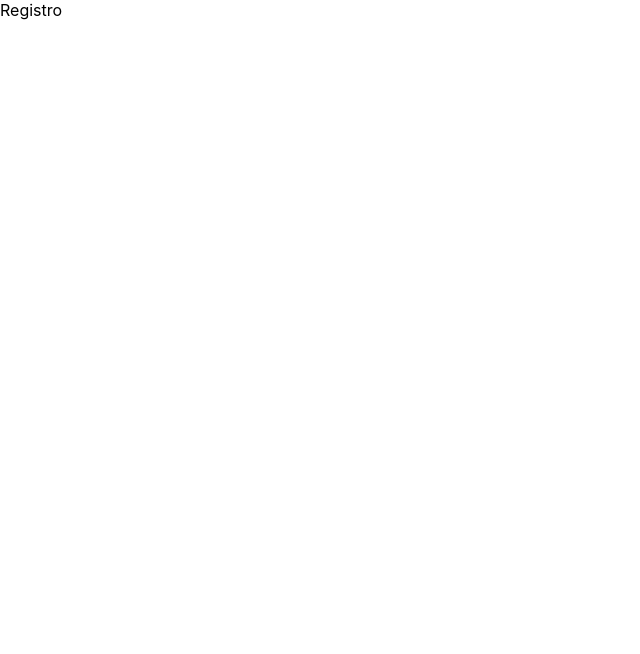
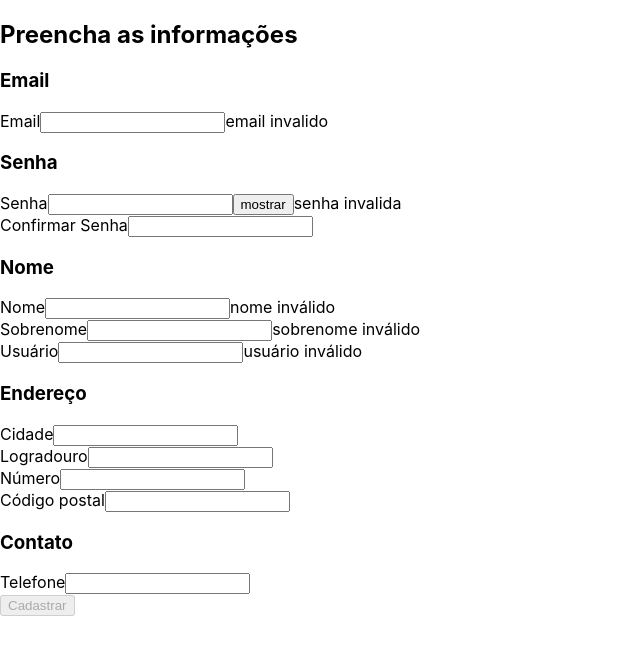
Before and after one commit to aaguero96/Desafio-FrontEnd-Edesoft, a React (Create React App) app in the folder desafio-frontend/: page /register in a window 1280 px wide. Shown: the top 654 px of the page, without its empty margins (0-640 px from the left). Built offline with nearby package versions, Linux system fonts and the light colour scheme.

Commit message:
feat: create Register component

```diff
--- a/desafio-frontend/src/components/Register.tsx
+++ b/desafio-frontend/src/components/Register.tsx
@@ -1,8 +1,235 @@
-import React from 'react';
+import React, { useState } from 'react';
+import { cryptPassword } from '../utilities/crypt';
+import { createUser } from '../utilities/users';
+import { validateEmail, validateName, validatePassword, validatePasswordConfim, validateUserRegister } from '../utilities/validate';
 
 function Register() {
+  const [email, setEmail] = useState<string>("");
+  const [password, setPassword] = useState<string>("");
+  const [passwordConfim, setPasswordConfim] = useState<string>("");
+  const [passwordVisible, setPasswordVisible] = useState<boolean>(false);
+  const [firstName, setFirstName] = useState<string>("");
+  const [lastName, setLastName] = useState<string>("");
+  const [userName, setUserName] = useState<string>("");
+  const [city, setCity] = useState<string>("");
+  const [street, setStreet] = useState<string>("");
+  const [addressNumber, setAddressNumber] = useState<string>("");
+  const [postalCode, setPostalCode] = useState<string>("");
+  const [phone, setPhone] = useState<string>("");
+
   return (
-    <div>Registro</div>
+    <div>
+      <h2>Preencha as informações</h2>
+      <h3>Email</h3>
+      <div>
+        <label htmlFor="email">Email</label>
+        <input
+          type="email"
+          id="email"
+          value={email}
+          onChange={({ target: { value } }) => {
+            setEmail(value);
+          }}
+        />
+        <span
+          hidden={validateEmail(email)}
+        >
+          email invalido
+        </span>
+      </div>
+      <h3>Senha</h3>
+      <div>
+        <label htmlFor="password">Senha</label>
+        <input
+          type={ passwordVisible ? "text" : "password" }
+          id="password"
+          value={password}
+          onChange={({ target: { value } }) => {
+            setPassword(value);
+          }}
+        />
+        <button
+          onClick={() => {
+            setPasswordVisible(!passwordVisible);
+          }}
+        >
+          { passwordVisible ? "não mostrar" : "mostrar" }
+        </button>
+        <span
+          hidden={validatePassword(password)}
+        >
+          senha invalida
+        </span>
+      </div>
+      <div>
+        <label htmlFor="passwordConfirm">Confirmar Senha</label>
+        <input
+          type={ passwordVisible ? "text" : "password" }
+          id="passwordConfirm"
+          value={passwordConfim}
+          onChange={({ target: { value } }) => {
+            setPasswordConfim(value);
+          }}
+        />
+        <span
+          hidden={validatePasswordConfim(password, passwordConfim)}
+        >
+          senhas não correspondem
+        </span>
+      </div>
+      <h3>Nome</h3>
+      <div>
+        <label htmlFor="firstName">Nome</label>
+        <input
+          type="text"
+          id="firstName"
+          value={firstName}
+          onChange={({ target: { value } }) => {
+            setFirstName(value);
+          }}
+        />
+        <span
+          hidden={validateName(firstName)}
+        >
+          nome inválido
+        </span>
+      </div>
+      <div>
+        <label htmlFor="lastName">Sobrenome</label>
+        <input
+          type="text"
+          id="lastName"
+          value={lastName}
+          onChange={({ target: { value } }) => {
+            setLastName(value);
+          }}
+        />
+        <span
+          hidden={validateName(lastName)}
+        >
+          sobrenome inválido
+        </span>
+      </div>
+      <div>
+        <label htmlFor="username">Usuário</label>
+        <input
+          type="text"
+          id="username"
+          value={userName}
+          onChange={({ target: { value } }) => {
+            setUserName(value);
+          }}
+        />
+        <span
+          hidden={validateName(userName)}
+        >
+          usuário inválido
+        </span>
+      </div>
+      <h3>Endereço</h3>
+      <div>
+        <label htmlFor="city">Cidade</label>
+        <input
+          type="text"
+          id="city"
+          value={city}
+          onChange={({ target: { value } }) => {
+            setCity(value);
+          }}
+        />
+      </div>
+      <div>
+        <label htmlFor="street">Logradouro</label>
+        <input
+          type="text"
+          id="street"
+          value={street}
+          onChange={({ target: { value } }) => {
+            setStreet(value);
+          }}
+        />
+      </div>
+      <div>
+        <label htmlFor="number">Número</label>
+        <input
+          type="text"
+          id="number"
+          value={addressNumber}
+          onChange={({ target: { value } }) => {
+            setAddressNumber(value);
+          }}
+        />
+      </div>
+      <div>
+        <label htmlFor="postalCode">Código postal</label>
+        <input
+          type="text"
+          id="postalCode"
+          value={postalCode}
+          onChange={({ target: { value } }) => {
+            setPostalCode(value);
+          }}
+        />
+      </div>
+      <h3>Contato</h3>
+      <div>
+        <label htmlFor="phone">Telefone</label>
+        <input
+          type="tel"
+          id="phone"
+          value={phone}
+          onChange={({ target: { value } }) => {
+            setPhone(value);
+          }}
+        />
+      </div>
+      <button
+        disabled={!validateUserRegister({
+          email,
+          username: userName,
+          password,
+          name: {
+            firstname: firstName,
+            lastname: lastName,
+          },
+          address: {
+            city: city,
+            street: street,
+            number: Number.parseInt(addressNumber),
+            zipcode: postalCode,
+            geolocation: {
+              lat: '',
+              long: '',
+            },
+          },
+          phone,
+        }, passwordConfim)}
+        onClick={() => {
+          createUser({
+            email,
+            username: userName,
+            password,
+            name: {
+              firstname: firstName,
+              lastname: lastName,
+            },
+            address: {
+              city: city,
+              street: street,
+              number: Number.parseInt(addressNumber),
+              zipcode: postalCode,
+              geolocation: {
+                lat: '',
+                long: '',
+              },
+            },
+            phone,
+          });
+        }}
+      >
+        Cadastrar
+      </button>
+    </div>
   );
 }
 
```
